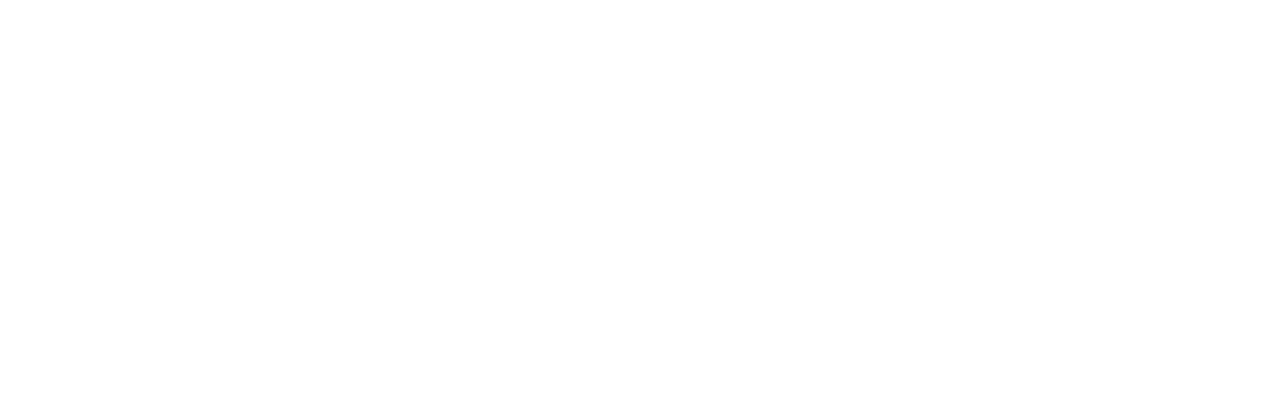
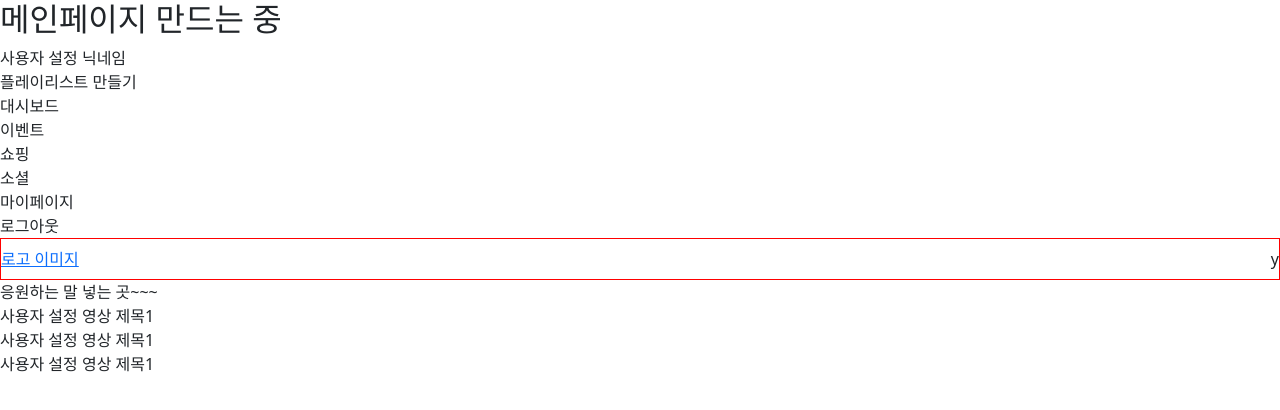
Before and after one commit to hyobin96/1rd-web-project-acorn, a Vue app in the folder front/vue-project/: page /main in a window 1280 px wide. Before the commit this address had no page. Shown: the top 410 px of the page. Built offline with nearby package versions, Linux system fonts and the light colour scheme.

Commit message:
메인페이지 만드는 중

```diff
--- /dev/null
+++ b/front/vue-project/src/components/Sidebar.vue
@@ -0,0 +1,37 @@
+<template>
+    <nav class="sidebar-container">
+        <div class="sidebar">
+            <div class="account">
+                <img src=""/>
+                <span>사용자 설정 닉네임</span>
+            </div>
+            <div class="nav-content">
+                <div class="create-playlist"><span>플레이리스트 만들기</span></div>
+                <div class="dashboard">
+                    <span>대시보드</span>
+                </div>
+                <div class="event-page">
+                    <span>이벤트</span>
+                </div>
+                <div class="shopping-page">
+                    <span>쇼핑</span>
+                </div>
+                <div class="challenge-age">
+                    <span>소셜</span>
+                </div>
+            </div>
+            <div class="user-menu">
+                <div class="mypage"><span>마이페이지</span></div>
+                <div class="logout"><span>로그아웃</span></div>
+            </div>
+        </div>
+    </nav>
+</template>
+
+<script setup>
+
+</script>
+
+<style scoped>
+
+</style>
--- a/front/vue-project/src/router/index.js
+++ b/front/vue-project/src/router/index.js
@@ -1,4 +1,6 @@
+import Sidebar from '@/components/Sidebar.vue'
 import CreatePlaylistView from '@/views/CreatePlaylistView.vue'
+import MainView from '@/views/MainView.vue'
 import { createRouter, createWebHistory } from 'vue-router'
 
 const router = createRouter({
@@ -20,6 +22,18 @@
       path: '/create-playlist',
       name: 'CreatePlayList',
       component: CreatePlaylistView,
+    },
+    {
+      path: '/main',
+      name: 'Main',
+      component: MainView,
+      children: [
+        {
+          path: '',
+          name: 'sidebar',
+          component: Sidebar
+        }
+      ]
     }
   ],
 })
--- /dev/null
+++ b/front/vue-project/src/views/MainView.vue
@@ -0,0 +1,33 @@
+<template>
+    <div>
+        <h2>메인페이지 만드는 중</h2>
+        <RouterView/>
+        <nav class="navbar">
+            <div class="logo-container"><a class="logo-icon">로고 이미지</a></div>
+            <div class="account"><span>y</span></div>
+        </nav>
+        <div class="motivation-banner">
+            <span>응원하는 말 넣는 곳~~~</span>
+        </div>
+        <main>
+            <div class="favorite-playlist-section">
+                <div class="favorite-playlist"><span class="favorite-playlist-name">사용자 설정 영상 제목1</span></div>
+                <div class="favorite-playlist"><span class="favorite-playlist-name">사용자 설정 영상 제목1</span></div>
+                <div class="favorite-playlist"><span class="favorite-playlist-name">사용자 설정 영상 제목1</span></div>
+            </div>
+            <div class="playlist-list">
+            </div>
+        </main>
+
+    </div>
+</template>
+
+<script setup>
+
+</script>
+
+<style scoped>
+ .navbar{
+    border: 1px solid red;
+ }
+</style>
```
